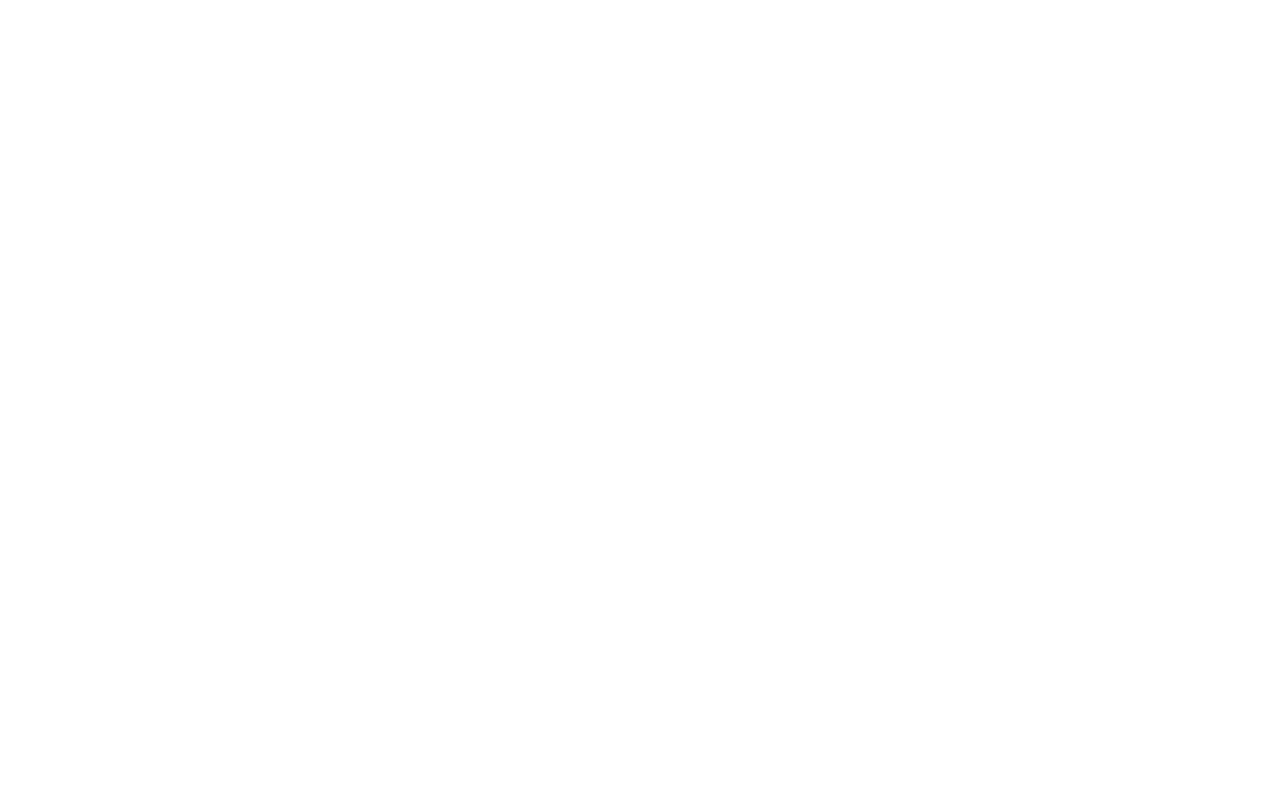
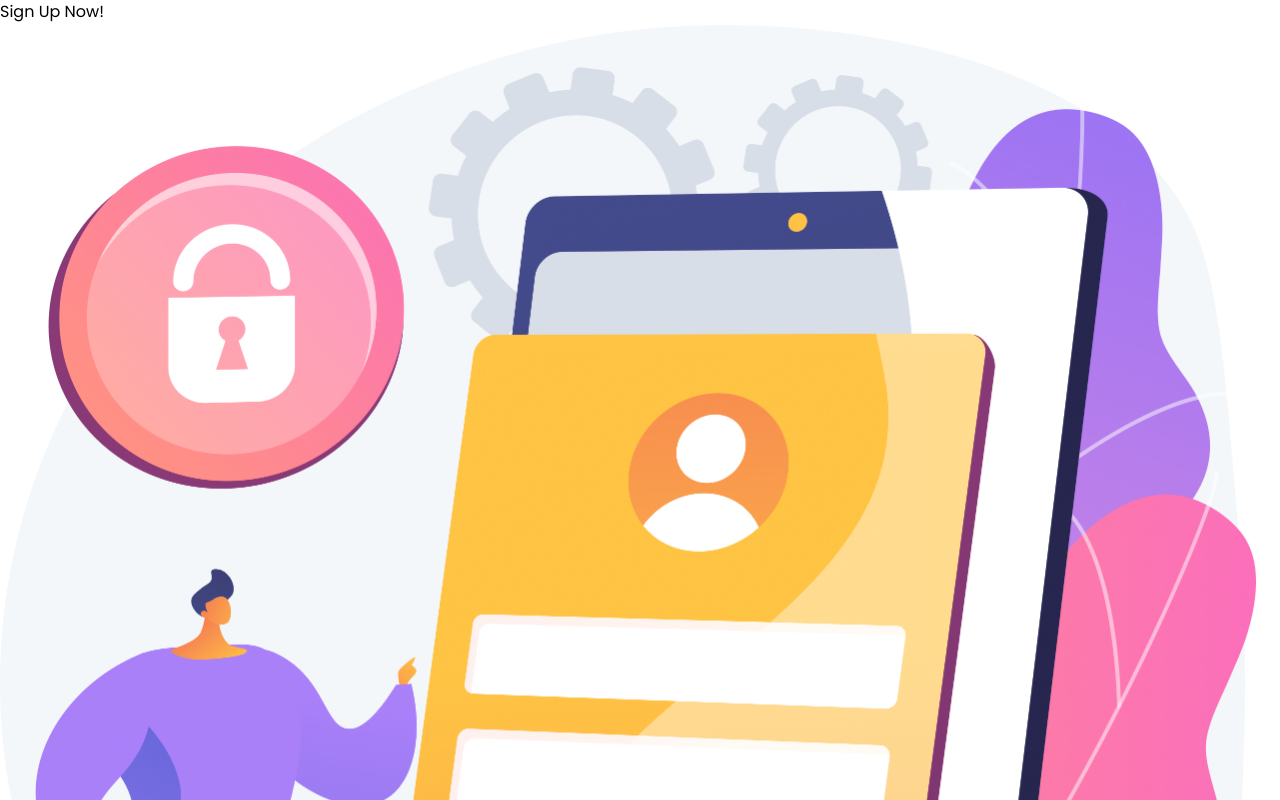
Before and after one commit to yogesh832/pawan-computer-center-final, a React (Vite) app in the folder frontend/: page /signup in a window 1280 px wide. Before the commit this address had no page. Shown: the top 800 px of the page. Built offline with nearby package versions, Linux system fonts and the light colour scheme; a web font is replaced by a local one.

Commit message:
conplete the account section

```diff
--- a/frontend/src/App.jsx
+++ b/frontend/src/App.jsx
@@ -2,12 +2,14 @@
 import {Routes, Route } from "react-router-dom";
 import LandingPage from "./pages/landingPage/LandingPage";
 import Login from "./components/account/Login.jsx";
+import SignUp from "./components/account/SignUp.jsx";
 const App = () =>{
   return (
     <div>
       <Routes>
         <Route path="/" element={<LandingPage />} />
         <Route path="/login" element={<Login />} />
+        <Route path="/signup" element={<SignUp />} />
       </Routes>
     </div>
   )
--- a/frontend/src/components/account/SignUp.jsx
+++ b/frontend/src/components/account/SignUp.jsx
@@ -3,7 +3,7 @@
 import { ToastContainer, toast } from "react-toastify";
 import Joi from "joi";
 import "react-toastify/dist/ReactToastify.css";
-import loginimg from "../../assets/Images/loginpage.png";
+import loginimg from "../../assets/loginpage.png";
 
 const SignUp = () => {
   const [signUpInfo, setSignUpInfo] = useState({
```
Also changed, not shown: frontend/src/assets/loginpage copy.png (added), frontend/src/components/landingComponents/Features.jsx (line endings or trailing spaces).
